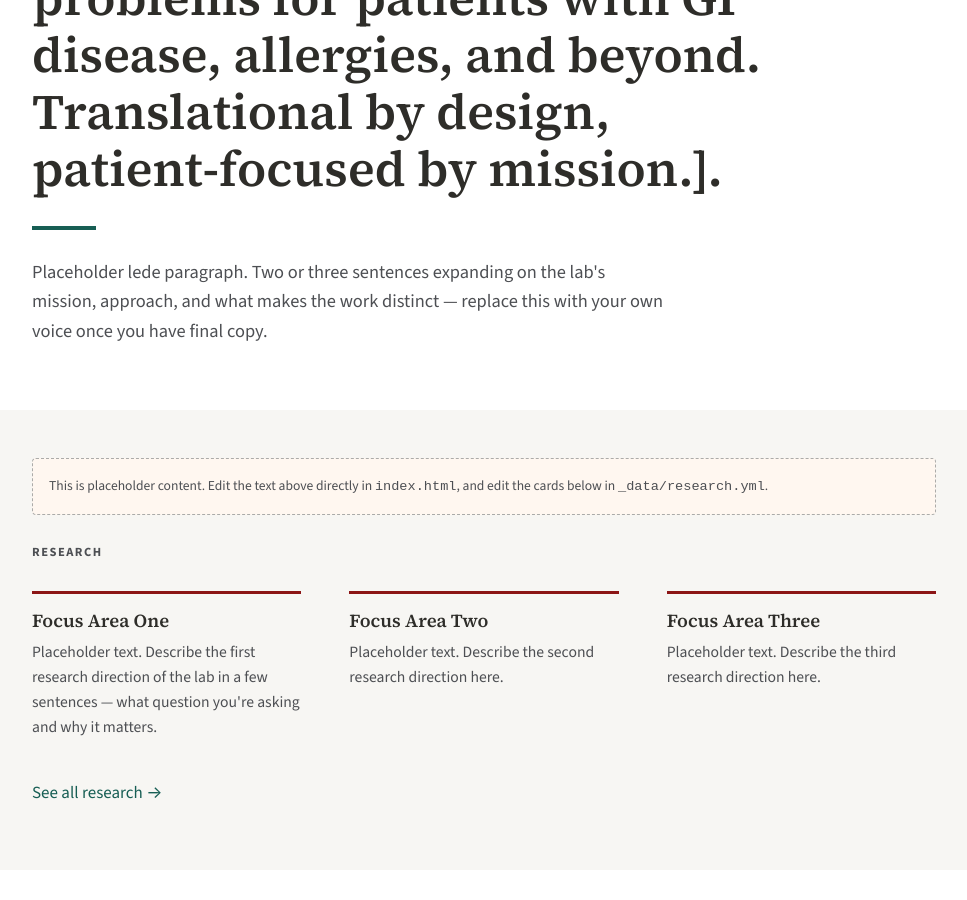
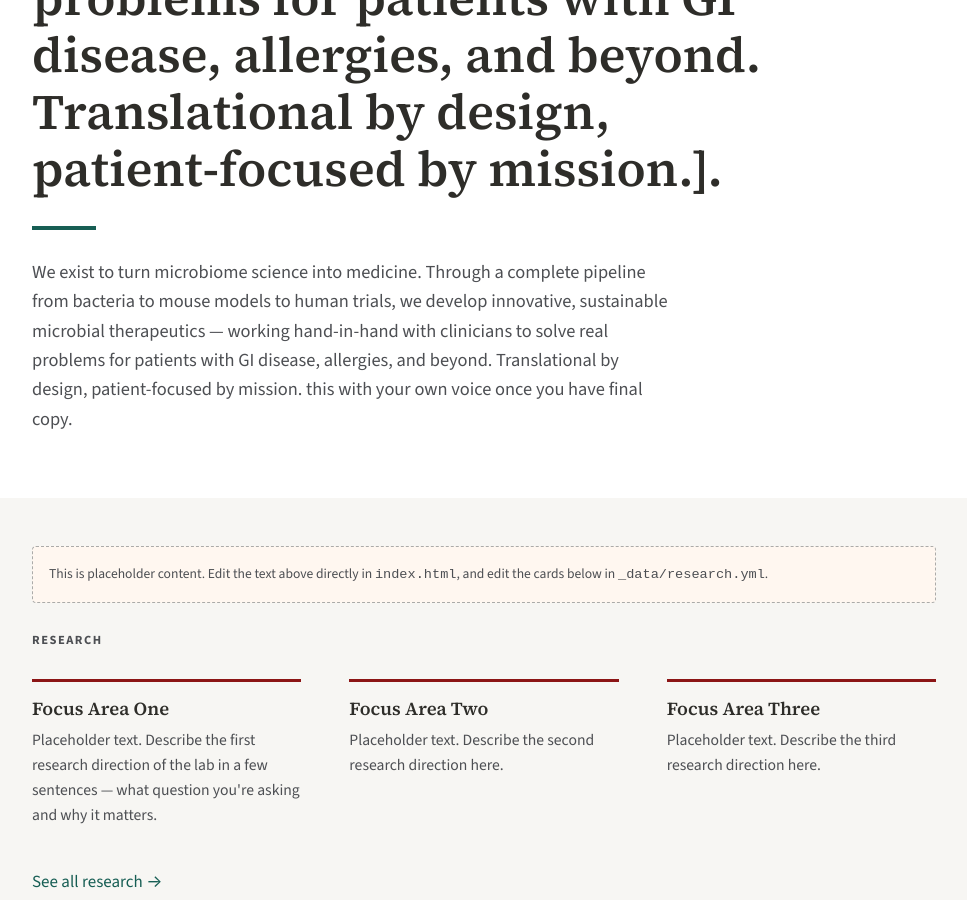
Before and after one commit to gargollo/spencer_lab, a Jekyll site: the page built from index.html, in a window 1280 px wide and 900 px high, scrolled down 826 px. Shown: the whole window, without its empty margins (156-1123 px from the left). Built offline with Jekyll 4.4.1, drawn with Linux system fonts in a browser that asks for light colours.

Commit message:
mission 2

```diff
--- a/index.html
+++ b/index.html
@@ -6,11 +6,13 @@ title: Home
 <section class="hero">
   <div class="wrap">
     <p class="eyebrow">Stanford University &middot; [Your Department]</p>
-    <h1>We study [placeholder mission — We exist to turn microbiome science into medicine. <br> Through a complete pipeline from bacteria to mouse models to human trials, we develop innovative, sustainable microbial therapeutics — working hand-in-hand with clinicians to solve real problems for patients with GI disease, allergies, and beyond. Translational by design, patient-focused by mission.].</h1>
+    <h1> We study [placeholder mission — We exist to turn microbiome science into medicine. <br> Through a complete pipeline from bacteria to mouse models to human trials, we develop innovative, sustainable microbial therapeutics — working hand-in-hand with clinicians to solve real problems for patients with GI disease, allergies, and beyond. Translational by design, patient-focused by mission.].</h1>
     <hr class="hero-rule">
     <p class="lede">
-      Placeholder lede paragraph. Two or three sentences expanding on the
-      lab's mission, approach, and what makes the work distinct — replace
+      We exist to turn microbiome science into medicine.
+      Through a complete pipeline from bacteria to mouse models to human trials, we develop innovative,
+       sustainable microbial therapeutics — working hand-in-hand with clinicians to solve real problems for patients with GI disease,
+        allergies, and beyond. Translational by design, patient-focused by mission.
       this with your own voice once you have final copy.
     </p>
   </div>
```
